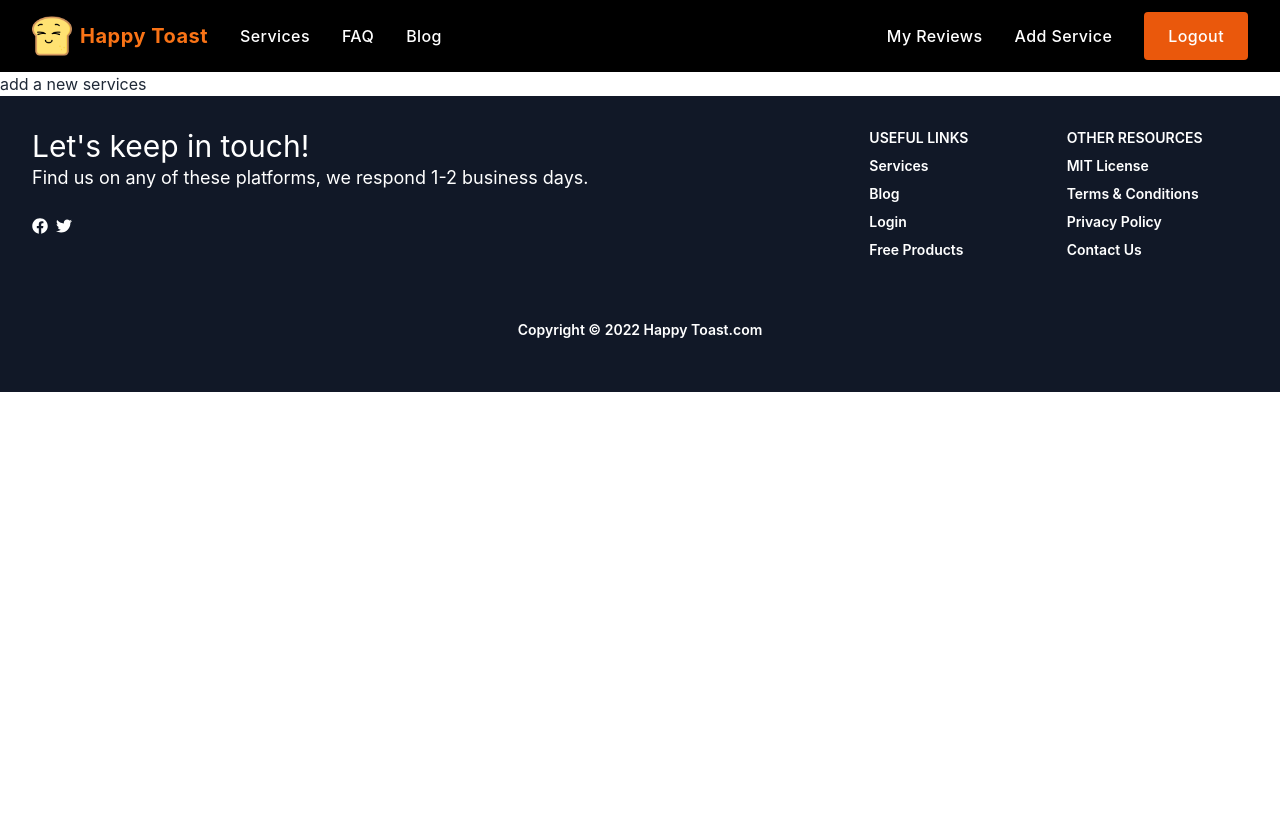
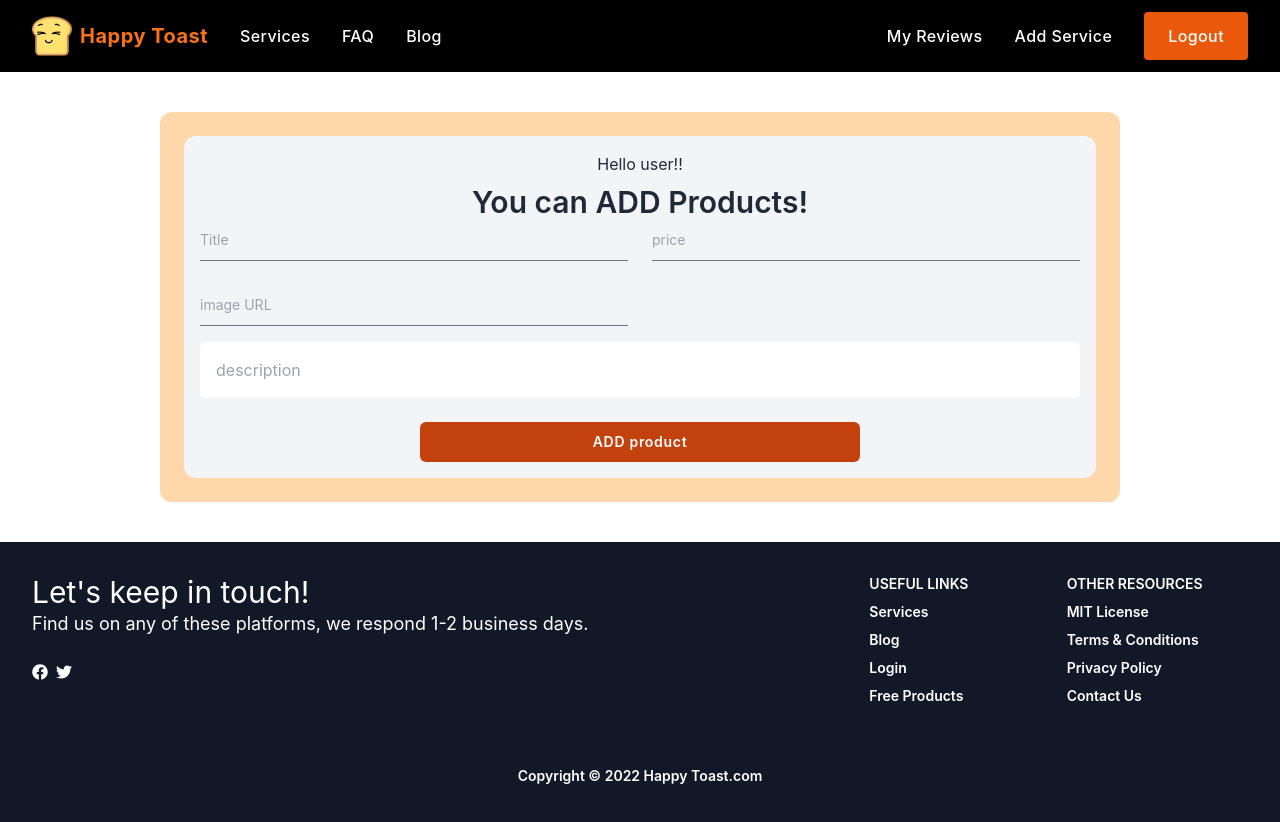
Before and after one commit to sharmin1988/happy-toast-client, a React (Create React App) app: page /addService in a window 1280 px wide. Shown: the top 822 px of the page. Before the commit the page ends 800 px from the top, so only its background shows below. Built offline with nearby package versions, Linux system fonts and the light colour scheme; no server answers; sample sign-in values are in the browser's storage.

Commit message:
add service implement

```diff
--- a/src/Page/Services/ReviewCard.js
+++ b/src/Page/Services/ReviewCard.js
@@ -2,7 +2,7 @@ import { FaStar} from "react-icons/fa";
 
 const ReviewCard = ({review}) => {
     console.log(review)
-    const {UserMessage, customer, email,rating, photoURL} = review
+    const {UserMessage, customer, email,rating, photoURL, status} = review
 
 
     return (
@@ -23,7 +23,7 @@ const ReviewCard = ({review}) => {
                 </div>
             </div>
             <div className="p-4 space-y-2 text-sm dark:text-gray-400">
-                <p>{UserMessage}</p>
+                <p>{status?status:UserMessage}</p>
 
             </div>
         </div>
--- a/src/Page/Shared/AddService/AddServices.js
+++ b/src/Page/Shared/AddService/AddServices.js
@@ -1,11 +1,77 @@
 import React from 'react';
+import toast from 'react-hot-toast';
 import UseTitle from '../../../hooks/UseTitle';
 
 const AddServices = () => {
     UseTitle('Add service')
+
+    const handelSubmit = (event) => {
+        event.preventDefault()
+        const form = event.target
+        const title = form.title.value
+        const price = form.price.value
+        const image = form.image.value
+        const description = form.description.value
+
+        const newService = {
+            title,
+            price,
+            image,
+            description
+        }
+
+        fetch('http://localhost:5000/services', {
+            method: 'POST',
+            headers: {
+                'content-type': 'application/json'
+            },
+            body: JSON.stringify(newService)
+        })
+            .then(res => res.json())
+            .then(data => {
+                console.log(data)
+                if (data.acknowledged) {
+                    toast.success('Your product successfully added!!!')
+                    form.reset()
+                }
+            })
+            .catch(err => console.error(err))
+    }
+
     return (
-        <div>
-            <h2>add a new services</h2>
+        <div className='my-10 lg:p-6 w-3/4 mx-auto bg-orange-200 shadow-sm rounded-xl '>
+            <div className="flex flex-col p-8  rounded-xl lg:p-4 bg-gray-100">
+                <form onSubmit={handelSubmit} className="flex flex-col items-center w-full">
+                    <div className="flex flex-col items-center pb-2 ">
+                        <span className="text-center">Hello user!! </span>
+                    </div>
+                    <h2 className="text-3xl font-semibold text-center">You can ADD Products!</h2>
+
+                    <div className="flex flex-col w-full">
+                        <div className="grid gap-6 sm:grid-cols-2">
+                            <div className="relative z-0">
+                                <input type="text" name="title" className="peer block w-full appearance-none border-0 border-b border-gray-500 bg-transparent py-2.5 px-0 text-sm text-gray-900 focus:border-blue-600 focus:outline-none focus:ring-0" placeholder="Title" required />
+                            </div>
+
+                            <div className="relative z-0">
+                                <input type="text" name="price" className="peer block w-full appearance-none border-0 border-b border-gray-500 bg-transparent py-2.5 px-0 text-sm text-gray-900 focus:border-blue-600 focus:outline-none focus:ring-0" placeholder="price" required />
+                            </div>
+                            <div className="relative z-0">
+                                <input type="url" name="image" className="peer block w-full appearance-none border-0 border-b border-gray-500 bg-transparent py-2.5 px-0 text-sm text-gray-900 focus:border-blue-600 focus:outline-none focus:ring-0" placeholder="image URL" required />
+                            </div>
+                        </div>
+                        <input type="text" name='description' rows="3" placeholder="description"
+                            className="p-4 mt-4 focus:outline-none rounded-md resize-none " required></input>
+
+
+                        <div className='w-1/2 mx-auto'>
+                            <button className=" tracking-wider px-6 font-semibold py-2.5 mt-6 text-sm text-white  bg-orange-700 rounded-md lg:w-full hover:bg-purple-500 focus:outline-none focus:bg-purple-500">
+                                ADD product</button>
+                        </div>
+                        {/* <p className='mt-4'> Don't have an account? <Link to={`/services/${_id}`}><span className='cursor-pointer text-sm text-blue-600'> Sign up</span></Link></p> */}
+                    </div>
+                </form>
+            </div>
         </div>
     );
 };
--- a/src/Page/Shared/MyReviews/MyReviews.js
+++ b/src/Page/Shared/MyReviews/MyReviews.js
@@ -49,7 +49,7 @@ const MyReviews = () => {
             headers: {
                 'content-type': 'application/json'
             },
-            body: JSON.stringify({ status: 'happyly!! Updated' })
+            body: JSON.stringify({ status: 'happyly!! Updated.....yay!!' })
         })
             .then(res => res.json())
             .then(data => {
```
